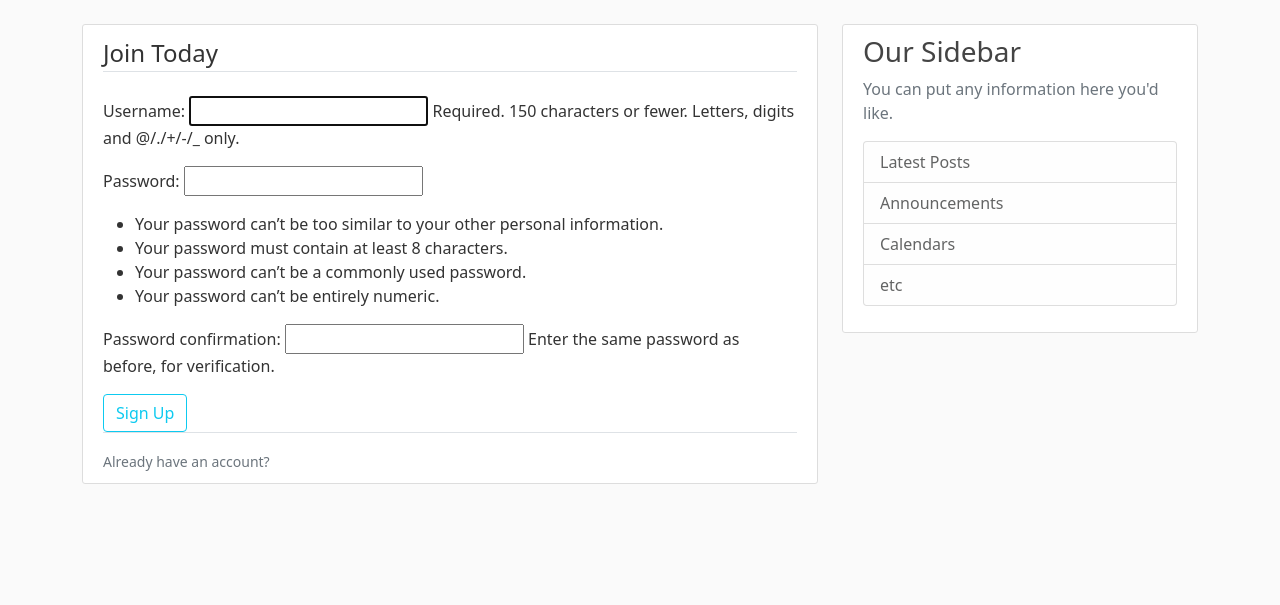
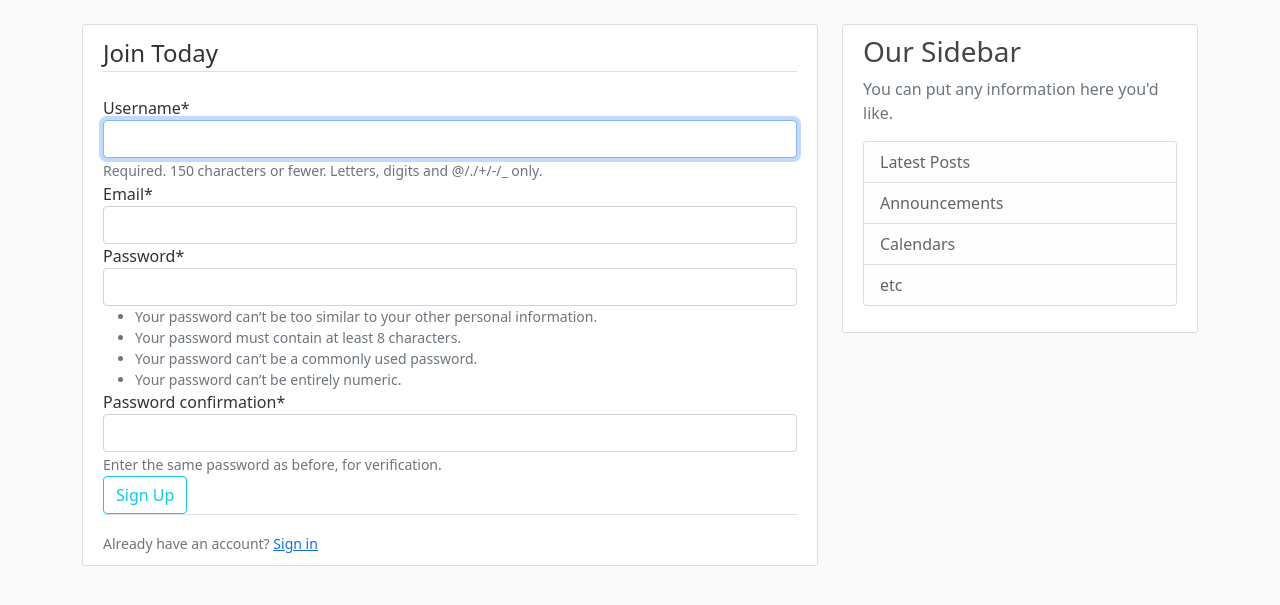
Before and after one commit to castiel-le/Buy-and-Sell-Django-Project, a Django app: page /register/ in a window 1280 px wide. Shown: the part 56-661 px from the top of the page. Run offline with Django 3.2, Linux system fonts and the light colour scheme; some libraries are stand-ins or nearby versions.

Commit message:
Changed user registration form so it has also email (need to add more) added crispy_forms to style the forms, because why not changed related lines to use that new register form class

```diff
--- a/bns/production log.txt
+++ b/bns/production log.txt
@@ -4,4 +4,5 @@
     Happens because author in the Post model is a foreign key to the User model
 
     dog.shelter_set.all() would display all dogs from the shelter, if set up correctly
-2. Ask Laurent about 4 apps of Apocalypse (admin is a separate app???)
+2. Ask Laurent about 4 apps of Apocalypse (admin is a separate app???) Answer: no, you dont have to
+3. Install pip install django-crispy-forms
--- /dev/null
+++ b/bns/users/forms.py
@@ -0,0 +1,11 @@
+from django import forms
+from django.contrib.auth.models import User
+from django.contrib.auth.forms import UserCreationForm
+
+
+class UserRegisterForm(UserCreationForm):
+    email = forms.EmailField()
+
+    class Meta:
+        model = User
+        fields = ['username', 'email', 'password1', 'password2', ]
--- a/bns/users/templates/users/register.html
+++ b/bns/users/templates/users/register.html
@@ -1,11 +1,12 @@
 {% extends 'blog/base.html' %}
+{% load crispy_forms_tags %}
 {% block content %}
     <div class="content-section">
         <form method="POST">
             {% csrf_token %}
             <fieldset class="form-group">
                 <legend class="border-bottom mb-4">Join Today</legend>
-                {{ form.as_p }}
+                {{ form|crispy }}
             </fieldset>
             <div class="form-group">
                 <button class="btn btn-outline-info">Sign Up</button>
@@ -13,7 +14,7 @@
         </form>
         <div class="border-top pt-3">
             <small class="text-muted">
-                Already have an account? <a class="ml-2" href="#"></a></small>
+                Already have an account? <a class="ml-2" href="#">Sign in</a></small>
         </div>
     </div>
 {% endblock content %}
--- a/bns/users/views.py
+++ b/bns/users/views.py
@@ -1,17 +1,17 @@
 from django.contrib import messages
 from django.shortcuts import render, redirect
-from django.contrib.auth.forms import UserCreationForm
+from .forms import UserRegisterForm
 
 
 def register(request):
     # validating that we are getting a post response from http
     if request.method == 'POST':
-        form = UserCreationForm(request.POST)
+        form = UserRegisterForm(request.POST)
         if form.is_valid():
-            # TODO 29:49
+            form.save()
             username = form.cleaned_data.get('username')
             messages.success(request, f'Account created for {username}!')
             return redirect('blog-home')
     else:
-        form = UserCreationForm()
+        form = UserRegisterForm()
     return render(request, 'users/register.html', {'form': form})
```
Also changed, not shown: bns/bns/settings.py (+3 -6 lines), bns/blog/models.py (line endings or trailing spaces).
